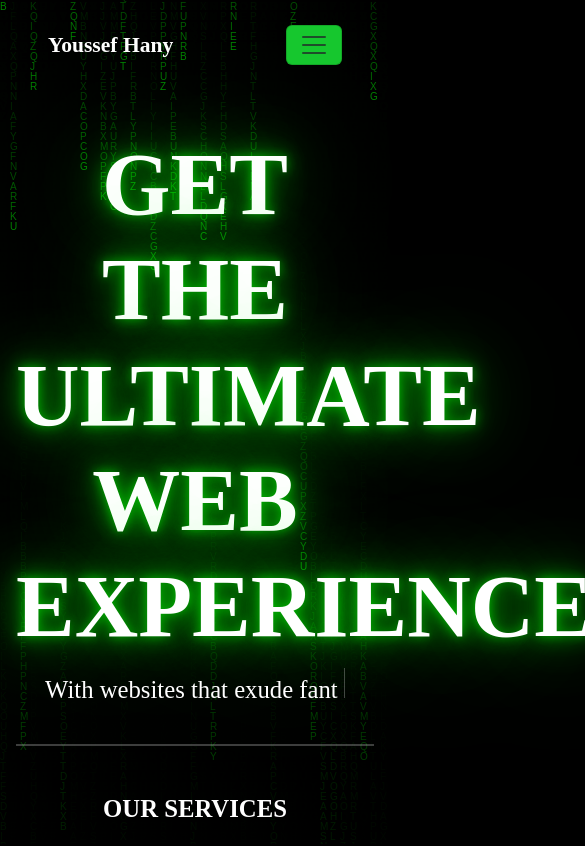
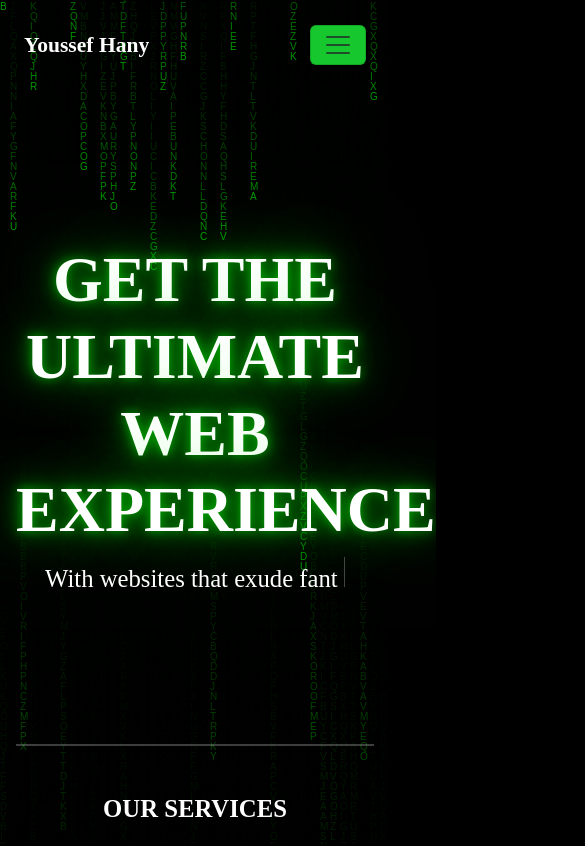
Before and after one commit to YoussefHany1/portfolio, a React (Vite) app: page / in a window 390 px wide. Shown: the top 846 px of the page, 585 px wide, since content can reach past the window. Built offline with nearby package versions, Linux system fonts and the light colour scheme; a web font is replaced by a local one; what @lordicon/element would draw is missing.

Commit message:
Update website

```diff
--- a/src/App.css
+++ b/src/App.css
@@ -34,9 +34,10 @@ a{
 /* HeaderVid */
 canvas{
   z-index: -1;
-  opacity: 0.5;
+  opacity: 0.6;
 
 }
 header{
   height: 100vh;
+  height: calc(var(--vh, 1vh) * 100);
 }
--- a/src/components/Header/Header.jsx
+++ b/src/components/Header/Header.jsx
@@ -5,8 +5,8 @@ function Header() {
   return (
     <>
         <header>
-            <div className='neon-text header-content text-white text-center h-100 d-flex flex-column justify-content-center p-3 p-lg-0'>
-                <h1 className='fw-bold matrix-text text-uppercase'>Get the Ultimate Web Experience</h1>
+            <div className='header-content text-white text-center h-100 d-flex flex-column justify-content-center p-3 p-lg-0'>
+                <h1 className='fw-bold text-uppercase'>Get the Ultimate Web Experience</h1>
                 <h2 className=''>With websites that exude <span className='typewriter'> </span></h2>
             </div>
         </header>
--- a/src/components/Header/header.css
+++ b/src/components/Header/header.css
@@ -1,5 +1,5 @@
 .header-content, .header-content h1{
-    font-size: 5.5rem !important;
+    font-size: 5.5rem ;
     font-family: Refinery-25 !important;
   }
   header::after{
@@ -13,8 +13,6 @@
     z-index: -1;
   }
   h1 {
-    font-size: 4rem;
-    color: #fff;
     text-shadow: 0 0 5px #00ff0075, 0 0 10px #00ff0075, 0 0 20px #00ff0075, 0 0 40px #00ff0075, 0 0 80px #00ff0075;
     animation: glow 4s infinite alternate;
   }
@@ -88,3 +86,9 @@
       animation: sequencePopup 12s linear infinite;
     }
   } */
+  @media (max-width: 992px) {
+    h1 {
+      font-size: 4rem !important;
+
+    }
+  }
--- a/src/components/Navbar/Navbar.jsx
+++ b/src/components/Navbar/Navbar.jsx
@@ -19,7 +19,7 @@ function Navbar() {
   return (
     <>
     <nav className = {`navbar navbar-expand-lg py-4 position-fixed vw-100 z-3 ${scrolled ? "nav-bg" : ""}`} id='navbar'>
-      <div className="container-fluid px-5">
+      <div className="container-fluid px-4 px-lg-5">
         <a className="navbar-brand fw-bold fs-4" href='#'>Youssef Hany</a>
         <button className="navbar-toggler" type="button" data-bs-toggle="collapse" data-bs-target="#navbarNav" aria-controls="navbarNav" aria-expanded="false" aria-label="Toggle navigation">
           <span className="navbar-toggler-icon"></span>
--- a/src/components/Projects/Projects.jsx
+++ b/src/components/Projects/Projects.jsx
@@ -3,6 +3,7 @@ import lottie from 'lottie-web';
 import { defineElement } from "@lordicon/element";
 import megamart from '/src/assets/megamart.webp'
 import mohid from '/src/assets/mohid.webp'
+import burger from '/src/assets/burger.webp'
 defineElement(lottie.loadAnimation);
 function Projects() {
     return (
@@ -14,7 +15,7 @@ function Projects() {
                     <div className="text text-white ps-3 mt-lg-0 mt-3">
                         <h3 className='fw-bold fs-1'>Front-end for E-commerce website</h3>
                         <p className='pb-2'>Design and implementation of front-end interfaces for an e-commerce website</p>
-                        <button className='bg-transparent text-white rounded-circle '><a href='' target='_blank' className='d-flex'>
+                        <button className='bg-transparent rounded-circle '><a href='' target='_blank' className='d-flex'>
                             <lord-icon src="https://cdn.lordicon.com/vduvxizq.json" trigger="hover" colors="primary:#16c72e" style={{width:"70px", height:"70px", transform: "rotate(320deg)"}}></lord-icon></a>
                         </button>
                     </div>
@@ -24,7 +25,7 @@ function Projects() {
                     <div className="text text-white ps-3 mt-lg-0 mt-3">
                         <h3 className='fw-bold fs-1'>Front-end for E-commerce website</h3>
                         <p className='pb-2'>Design and implementation of front-end interfaces for an e-commerce website</p>
-                        <button className='bg-transparent text-white rounded-circle '><a href='' target='_blank' className='d-flex'>
+                        <button className='bg-transparent rounded-circle '><a href='' target='_blank' className='d-flex'>
                             <lord-icon src="https://cdn.lordicon.com/vduvxizq.json" trigger="hover" colors="primary:#16c72e" style={{width:"70px", height:"70px", transform: "rotate(320deg)"}}></lord-icon></a>
                         </button>
                     </div>
@@ -34,11 +35,11 @@ function Projects() {
                     <div className="text text-white ps-3 mt-lg-0 mt-3">
                         <h3 className='fw-bold fs-1'>Front-end for E-commerce website</h3>
                         <p className='pb-2'>Design and implementation of front-end interfaces for an e-commerce website</p>
-                        <button className='bg-transparent text-white rounded-circle '><a href='' target='_blank' className='d-flex'>
+                        <button className='bg-transparent rounded-circle '><a href='' target='_blank' className='d-flex'>
                             <lord-icon src="https://cdn.lordicon.com/vduvxizq.json" trigger="hover" colors="primary:#16c72e" style={{width:"70px", height:"70px", transform: "rotate(320deg)"}}></lord-icon></a>
                         </button>
                     </div>
-                    <img src={megamart} className='rounded-3 img-fluid' />
+                    <img src={burger} className='rounded-3 img-fluid' />
                 </div>
             </div>
         </section>
--- a/src/components/Projects/projects.css
+++ b/src/components/Projects/projects.css
@@ -4,7 +4,6 @@
       background: #cbcbcb;
       display: block;
       height: 2px;
-      margin-bottom: 12px;
       opacity: .3;
       width: 100%;
     }
--- a/src/components/Skills/Skills.jsx
+++ b/src/components/Skills/Skills.jsx
@@ -7,7 +7,7 @@ function Skills() {
     <>
     <section className='skills py-3 mb-5'>
       <h2 className='text-uppercase text-white mt-5 fw-bold mb-0 ps-sm-3 ps-lg-5 pb-5 text-center text-md-start'>Skills</h2>
-      <div className="skills-content d-flex align-items-center overflow-hidden py-3">
+      <div className="skills-content d-flex overflow-hidden py-3">
       <Splide
           options={{
             type: 'loop',
--- a/src/components/Skills/skills.css
+++ b/src/components/Skills/skills.css
@@ -14,10 +14,15 @@
     & .skill-box{
       border: 1px solid #cbcbcb3d;
       width: 450px !important;
+      align-items: center !important;
     }
   }
   @media (max-width: 992px) {
     .skills::before{
       margin: 0 1rem;
     }
+    .skills .skill-box{
+      width: 300px !important;
+      /* align-items: center !important; */
+    }
   }
--- a/src/main.jsx
+++ b/src/main.jsx
@@ -3,7 +3,8 @@ import { createRoot } from 'react-dom/client'
 import App from './App.jsx'
 import 'bootstrap/dist/css/bootstrap.min.css'
 import 'bootstrap/dist/js/bootstrap.min.js'
-
+let vh = window.innerHeight * 0.01;
+document.documentElement.style.setProperty('--vh', `${vh}px`);
 createRoot(document.getElementById('root')).render(
   <StrictMode>
       <App />
```
Also changed, not shown: src/assets/burger.webp (added).
